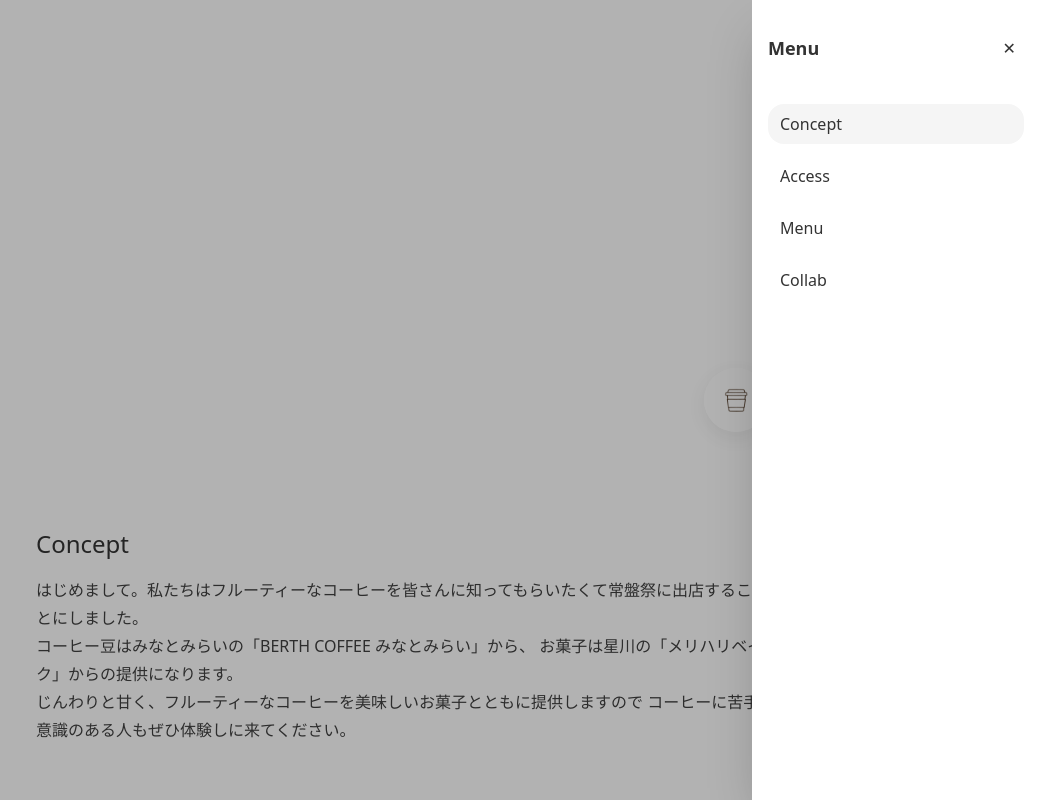
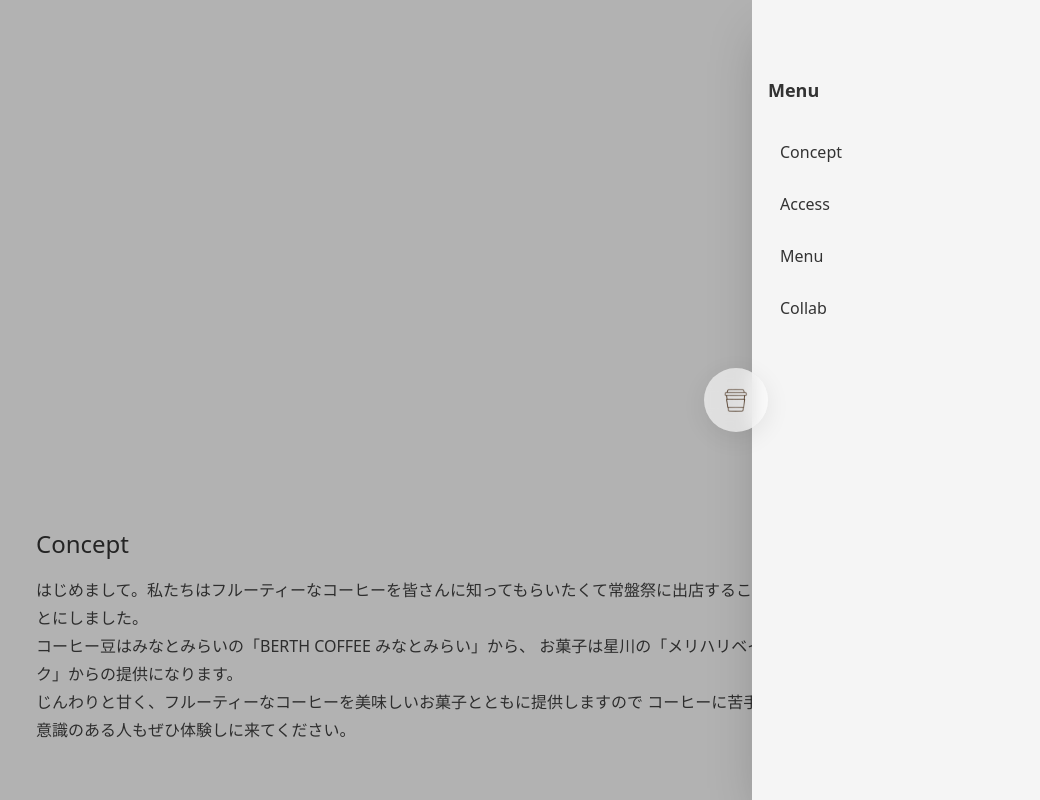
Before and after one commit to mimimizuno/Tokiwa_web, a React (Vite) app: page / in a window 1280 px wide. Both pictures are taken after a click on the button "Open menu". Shown: the part 432-1232 px from the top of the page, without its empty margins (240-1280 px from the left). Built offline with nearby package versions, Linux system fonts and the light colour scheme; a web font is replaced by a local one.

Commit message:
Finish SideMenu

```diff
--- a/src/components/SideMenu.tsx
+++ b/src/components/SideMenu.tsx
@@ -1,7 +1,7 @@
 import { useEffect, useRef, useState } from "react";
 import { AnimatePresence, motion } from "framer-motion";
 
-type MenuItem = { href: string; label: string };
+type MenuItem = { href: `#${string}`; label: string };
 const menu: MenuItem[] = [
   { href: "#concept", label: "Concept" },
   { href: "#location-date", label: "Access" },
@@ -13,56 +13,80 @@ export function SideMenu() {
   const [open, setOpen] = useState(false);
   const firstLinkRef = useRef<HTMLAnchorElement | null>(null);
 
+  // 開いている状態ではスクロールをロック
   useEffect(() => {
-    document.documentElement.style.overflow = open ? "hidden" : "";
-    return () => { document.documentElement.style.overflow = ""; };
+    const root = document.documentElement;
+    const prev = root.style.overflow;
+    root.style.overflow = open ? "hidden" : prev || "";
+    return () => { root.style.overflow = prev || ""; };
   }, [open]);
 
+  // Escで閉じる
   useEffect(() => {
-    if (open) firstLinkRef.current?.focus();
+    if (!open) return;
+    const onKey = (e: KeyboardEvent) => { if (e.key === "Escape") setOpen(false); };
+    window.addEventListener("keydown", onKey);
+    return () => window.removeEventListener("keydown", onKey);
   }, [open]);
+
+  const prefersReduced =
+    typeof window !== "undefined" &&
+    window.matchMedia?.("(prefers-reduced-motion: reduce)").matches;
 
   return (
     <>
-      <div
-        className="sticky z-50 w-full"
-        style={{ top: "calc(env(safe-area-inset-top) + 8px)" }}  // ← ここをstyleに
-      >
-        <div className="mx-auto flex max-w-screen-md justify-end px-4">
-          <button
-            aria-label="Open menu"
-            onClick={() => setOpen(true)}
-            className="rounded-full bg-base/70 nav-glass shadow-[var(--shadow-soft)] p-2"
-          >
-            <img src="/images/menu_icon.png" alt="menu" className="h-12 w-12" />
-          </button>
+      <div className="sticky-safe">
+        <div className="relative mx-auto flex max-w-screen-md justify-end px-4">
+          <div style={{ perspective: 800 }}>
+            <motion.button
+              aria-label={open ? "Close menu" : "Open menu"}
+              aria-expanded={open}
+              onClick={() => setOpen(!open)}
+              className="relative z-[90] nav-glass rounded-full p-2 shadow-[var(--shadow-soft)]"
+              style={{ transformStyle: "preserve-3d" }}
+              animate={prefersReduced ? {} : { rotateY: open ? 180 : 0 }}
+              transition={prefersReduced ? { duration: 0 } : { type: "spring", stiffness: 260, damping: 20 }}
+              whileTap={{ scale: 0.96 }}
+            >
+              <img
+                src="/images/menu_icon.png"
+                alt="menu"
+                className="h-12 w-12"
+                style={{ backfaceVisibility: "hidden", WebkitBackfaceVisibility: "hidden" }}
+              />
+            </motion.button>
+          </div>
         </div>
       </div>
-
       <AnimatePresence>
         {open && (
           <>
+            {/* オーバーレイ */}
             <motion.div
               aria-hidden
-              className="fixed inset-0 z-50 bg-black/30"
-              initial={{ opacity: 0 }}
+              className="drawer-overlay"
+              initial={{ opacity: 1 }}
               animate={{ opacity: 1 }}
               exit={{ opacity: 0 }}
-              onClick={() => setOpen(false)}
+              onClick={() => setOpen(false)}  // オーバーレイのクリックでドロワーを閉じる
             />
+
+            {/* サイドドロワー本体 */}
             <motion.aside
-              role="dialog" aria-modal="true"
-              className="fixed right-0 top-0 z-[60] flex h-full w-72 max-w-[85vw] flex-col bg-base shadow-2xl"
+              id="side-drawer"
+              role="dialog"
+              aria-modal="true"
+              className="drawer"
               initial={{ x: "100%" }}
               animate={{ x: 0 }}
               exit={{ x: "100%" }}
               transition={{ type: "tween", duration: 0.25 }}
             >
-              <div className="flex items-center justify-between px-4" style={{ height: "max(12svh, 48px)" }}>
-                <span className="text-lg font-semibold">Menu</span>
-                <button aria-label="Close menu" onClick={() => setOpen(false)} className="p-2">✕</button>
+              <div className="mt-16 px-4 py-3 text-lg font-semibold">
+                Menu
               </div>
-              <nav className="flex-1 px-4 py-2">
+
+              <nav className="flex-1 px-4 py-4 overflow-auto">
                 <ul className="space-y-3 text-main">
                   {menu.map((m, i) => (
                     <li key={m.href}>
--- a/src/styles/index.css
+++ b/src/styles/index.css
@@ -54,12 +54,27 @@ img, video { display:block; max-width:100%; height:auto; }
 }
 @utility hero-video {
   @apply h-full w-full object-cover;
-  /* 被写体の位置に応じて微調整可能：例 → object-[center_60%] */
 }
 
-/* ナビ背景の半透明/ブラー（スクロール時の見栄え用に使い回し） */
+/* ==================== SideMenu ==================== */
 @utility nav-glass {
   background: color-mix(in oklab, var(--color-base) 60%, transparent);
   -webkit-backdrop-filter: saturate(180%) blur(10px);
   backdrop-filter: saturate(180%) blur(10px);
 }
+
+/* ヒーロー到達で右上に張り付く */
+@utility sticky-safe {
+  @apply sticky z-[80] w-full;
+  top: calc(env(safe-area-inset-top) + 8px);
+}
+
+/* 右サイド固定ドロワー */
+@utility drawer {
+  @apply fixed right-0 top-0 bottom-0 z-[60] flex w-72 max-w-[85vw] flex-col bg-muted shadow-2xl;
+}
+
+/* オーバーレイ */
+@utility drawer-overlay {
+  @apply fixed inset-0 z-50 bg-black/30;
+}
```
